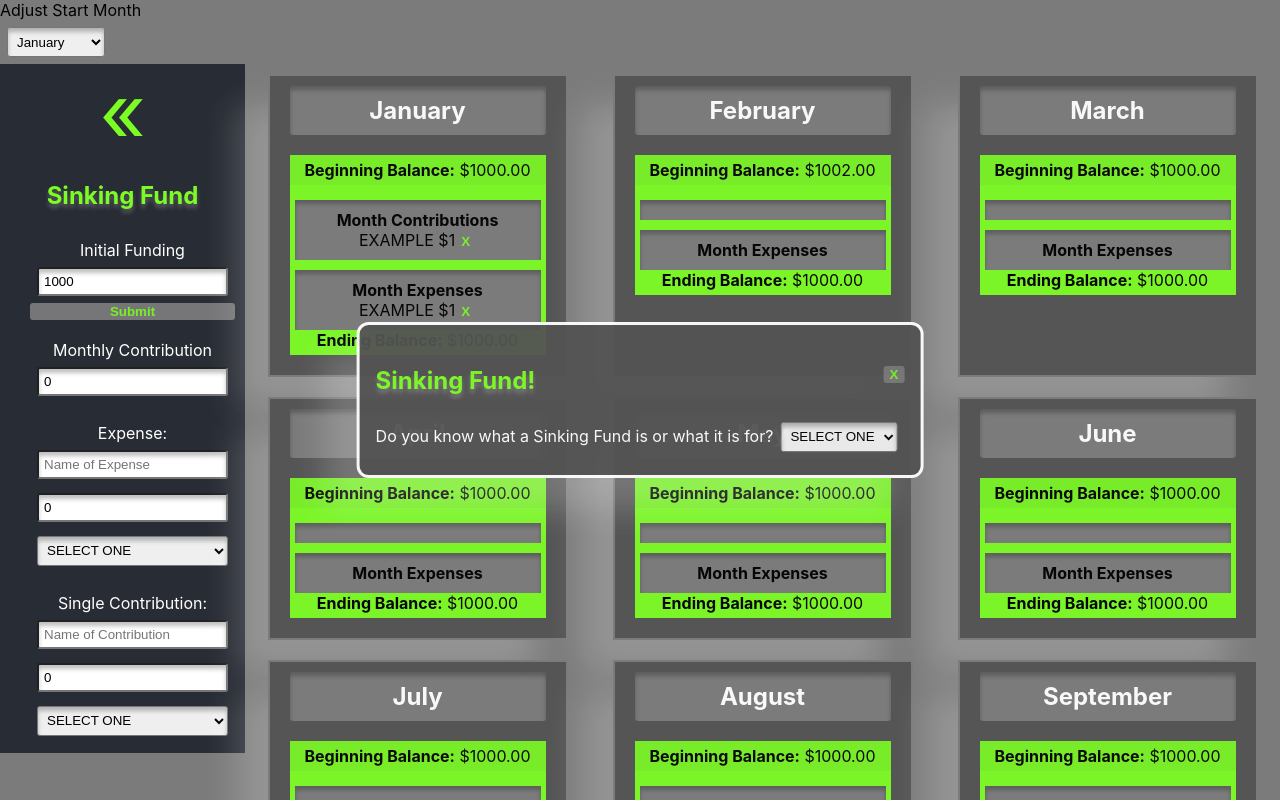
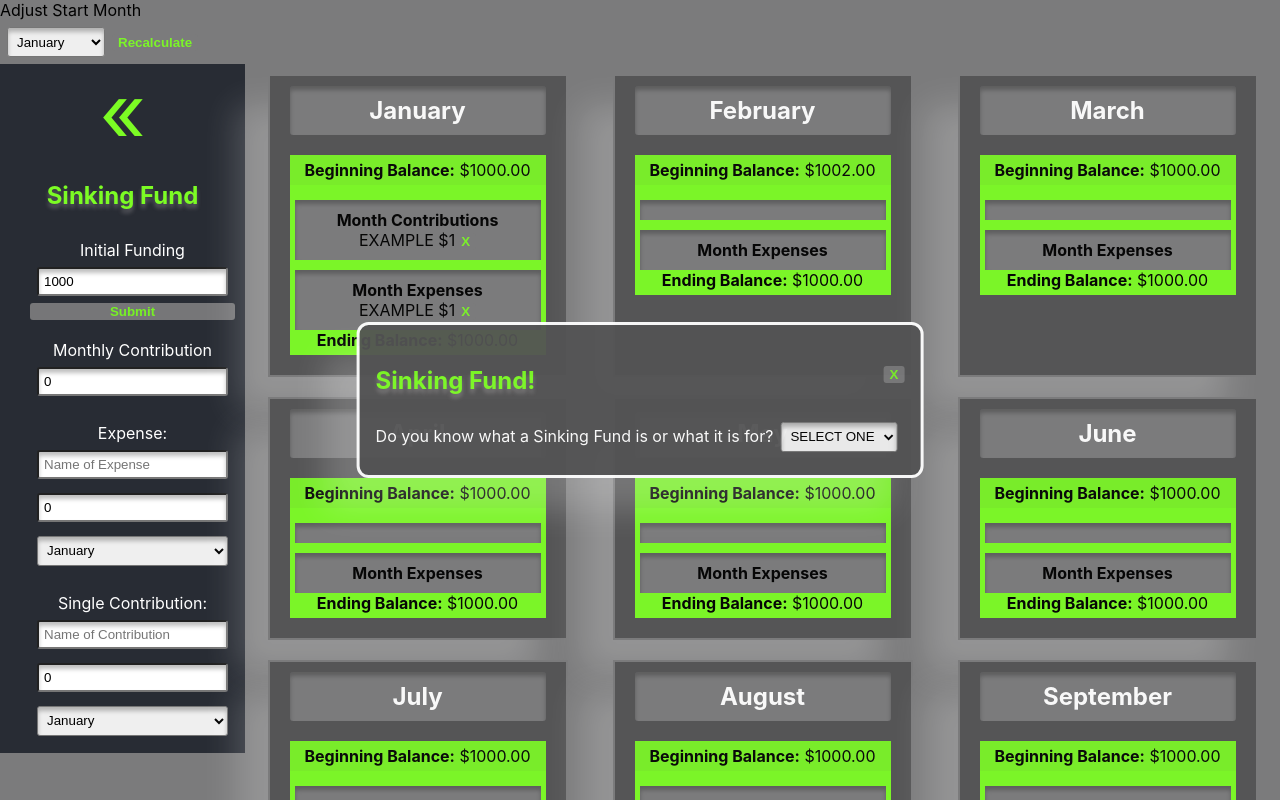
Before and after one commit to saykaren/SinkingFund, a React (Create React App) app: page / in a window 1280 px wide. Shown: the top 800 px of the page. Built offline with nearby package versions, Linux system fonts and the light colour scheme.

Commit message:
Updates Expense and Contributions Inputs to Match Month Start Date Change
I updated the menu input field to update since my app now can change start month. It now puts that expense or contribution in the right month

```diff
--- a/src/Components/App/Container.tsx
+++ b/src/Components/App/Container.tsx
@@ -74,16 +74,34 @@ const Container = () => {
     }
   };
 
+  // const handleAdditionExpense = (
+  //   costTitle: string,
+  //   costAmount: number,
+  //   optionsState: number,
+  // ) => {
+  //   let object = [...data];
+  //   object[optionsState - 1].monthData.push({
+  //     title: costTitle,
+  //     cost: costAmount,
+  //     monthIN: optionsState,
+  //   });
+  //   handleUpdateDataState();
+  // };
+
   const handleAdditionExpense = (
     costTitle: string,
     costAmount: number,
-    optionsState: number,
+    // optionsState: string,
+    event: string,
   ) => {
     let object = [...data];
-    object[optionsState - 1].monthData.push({
+    const index = parseInt(event);
+    console.log({ object });
+    console.log({ index });
+    object[index].monthData.push({
       title: costTitle,
       cost: costAmount,
-      monthIN: optionsState,
+      monthIN: object[index].monthId,
     });
     handleUpdateDataState();
   };
@@ -94,7 +112,7 @@ const Container = () => {
     optionsConstState: number,
   ) => {
     let object = [...data];
-    object[optionsConstState - 1].monthContributions.push({
+    object[optionsConstState].monthContributions.push({
       title: contributionTitle,
       contribution: contributionAmount,
       monthIN: optionsConstState,
@@ -217,7 +235,6 @@ const Container = () => {
         value={startMonth}
         onChange={(e) =>
           handleChangeMonthStart(parseInt(e.currentTarget.value))
-
         }
         required
         className="inputBox"
@@ -228,19 +245,8 @@ const Container = () => {
               {num.monthName}
             </option>
           ))}
-        {/*<option value={1}>January</option>*/}
-        {/*<option value={2}>February</option>*/}
-        {/*<option value={3}>March</option>*/}
-        {/*<option value={4}>April</option>*/}
-        {/*<option value={5}>May</option>*/}
-        {/*<option value={6}>June</option>*/}
-        {/*<option value={7}>July</option>*/}
-        {/*<option value={8}>August</option>*/}
-        {/*<option value={9}>September</option>*/}
-        {/*<option value={10}>October</option>*/}
-        {/*<option value={11}>November</option>*/}
-        {/*<option value={12}>December</option>*/}
       </select>
+      <button onClick={(e) => handleUpdateDataState()}>Recalculate</button>
       <div className="App">
         {menu === false && (
           <div onClick={() => setMenu(true)} className="openTab">
@@ -274,6 +280,7 @@ const Container = () => {
               handleAdditionContribution={handleAdditionContribution}
               setStartMonth={setStartMonth}
               setMonthlyContribution={setMonthlyContribution}
+              data={data}
             />
           </section>
         )}
--- a/src/Components/App/Menu.tsx
+++ b/src/Components/App/Menu.tsx
@@ -37,7 +37,7 @@ interface MenuProps {
   setCostAmount: (arg1: number) => void;
   optionsState: string;
   setOptionsState: (arg1: string) => void;
-  handleAdditionExpense: (arg1: string, arg2: number, arg3: number) => void;
+  handleAdditionExpense: (arg1: string, arg2: number, arg3: string) => void;
   contributionTitle: string;
   setContributionTitle: (arg1: string) => void;
   contributionAmount: number;
@@ -50,6 +50,7 @@ interface MenuProps {
     arg3: number,
   ) => void;
   setStartMonth: (arg1: number) => void;
+  data: Array<TestDataProps>;
 }
 
 const Menu = ({
@@ -73,6 +74,7 @@ const Menu = ({
   setOptionsConstState,
   handleAdditionContribution,
   setStartMonth,
+    data,
 
 }: MenuProps) => {
   return (
@@ -135,22 +137,14 @@ const Menu = ({
               required
               className="inputBox"
             >
-              <option value={0}>SELECT ONE</option>
-              <option value={1}>January</option>
-              <option value={2}>February</option>
-              <option value={3}>March</option>
-              <option value={4}>April</option>
-              <option value={5}>May</option>
-              <option value={6}>June</option>
-              <option value={7}>July</option>
-              <option value={8}>August</option>
-              <option value={9}>September</option>
-              <option value={10}>October</option>
-              <option value={11}>November</option>
-              <option value={12}>December</option>
+              {data &&
+              data.map((num, index) => (
+                  <option key={index} value={index}>
+                    {num.monthName}
+                  </option>
+              ))}
             </select>
             {optionsState !== undefined &&
-              parseInt(optionsState) > 0 &&
               costAmount > 0 && (
                 <button
                   className="submit"
@@ -158,7 +152,7 @@ const Menu = ({
                     handleAdditionExpense(
                       costTitle,
                       costAmount,
-                      parseInt(optionsState),
+                      optionsState.valueOf(),
                     )
                   }
                 >
@@ -194,19 +188,12 @@ const Menu = ({
               required
               className="inputBox"
             >
-              <option value={0}>SELECT ONE</option>
-              <option value={1}>January</option>
-              <option value={2}>February</option>
-              <option value={3}>March</option>
-              <option value={4}>April</option>
-              <option value={5}>May</option>
-              <option value={6}>June</option>
-              <option value={7}>July</option>
-              <option value={8}>August</option>
-              <option value={9}>September</option>
-              <option value={10}>October</option>
-              <option value={11}>November</option>
-              <option value={12}>December</option>
+              {data &&
+              data.map((num, index) => (
+                  <option key={index} value={index}>
+                    {num.monthName}
+                  </option>
+              ))}
             </select>
             {optionsConstState !== undefined && contributionAmount > 0 && (
               <button
@@ -215,7 +202,7 @@ const Menu = ({
                   handleAdditionContribution(
                     contributionTitle,
                     contributionAmount,
-                    optionsConstState,
+                      optionsConstState.valueOf(),
                   )
                 }
               >
--- a/src/Components/App/Modal.tsx
+++ b/src/Components/App/Modal.tsx
@@ -14,7 +14,7 @@ interface ModalProps {
   setCostAmount: (arg1: number) => void;
   optionsState: string;
   setOptionsState: (arg1: string) => void;
-  handleAdditionExpense: (arg1: string, arg2: number, arg3: number) => void;
+  handleAdditionExpense: (arg1: string, arg2: number, arg3: string) => void;
 }
 const Modal = ({
   setModal,
@@ -240,7 +240,7 @@ const Modal = ({
                             handleAdditionExpense(
                               costTitle,
                               costAmount,
-                              parseInt(optionsState),
+                              optionsState,
                             )
                           }
                         >
```
Lines whose indentation alone changed are shown as unchanged.
